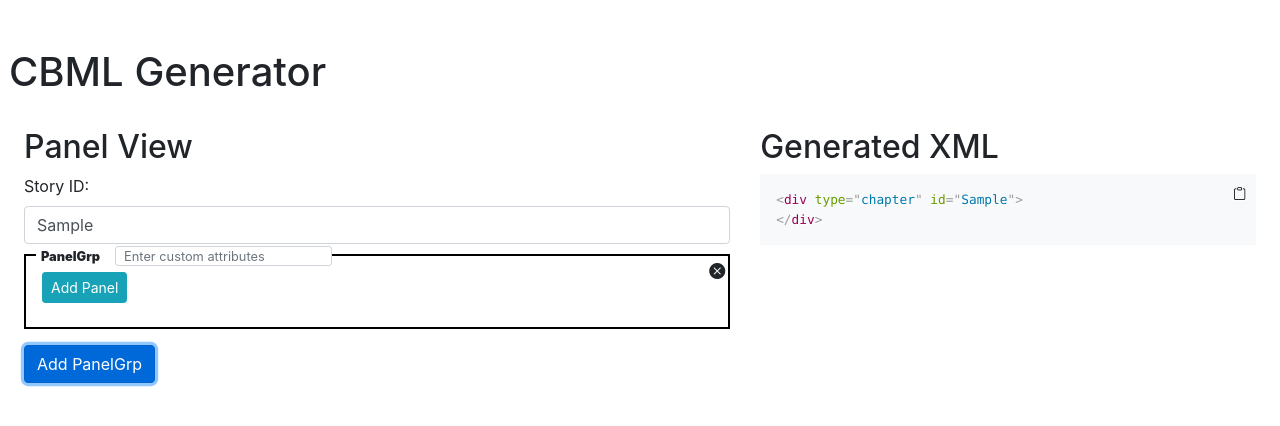
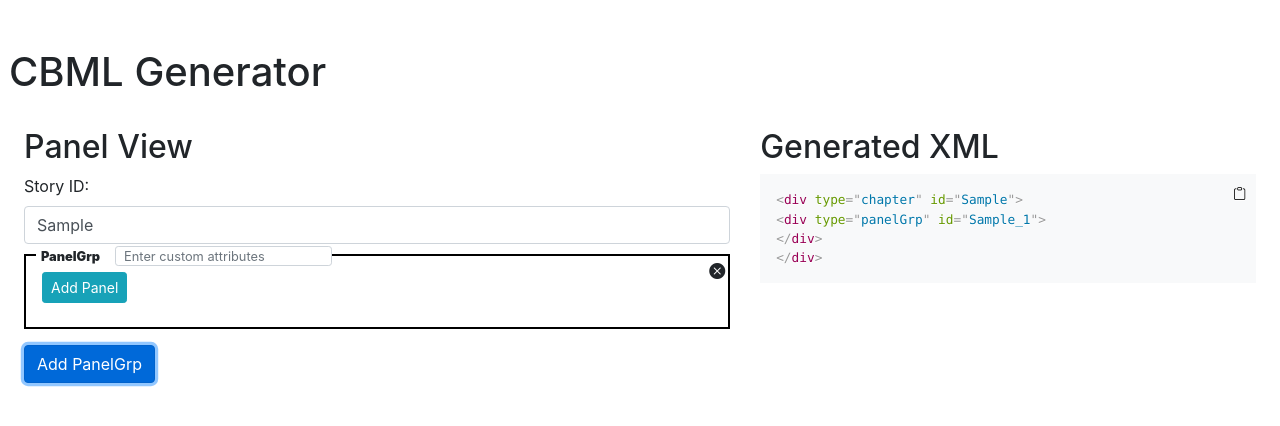
Before and after one commit to chaaklau/cbml-gen, a plain HTML site: page index.html in a window 1280 px wide. Both pictures are taken after typing "Sample" into the empty fields and a click on the button "Add PanelGrp". Drawn offline with nearby package versions, Linux system fonts and the light colour scheme.

Commit message:
Fix GenerateXML for PanelGrp

```diff
--- a/index.html
+++ b/index.html
@@ -139,6 +139,7 @@
                 <button class="btn btn-info btn-sm mb-2" onclick="addPanel('${panelGrp.id}')">Add Panel</button>
             `;
             panelGrpContainer.appendChild(panelGrp);
+            generateXML();
         }
 
         function removePanelGrp(panelGrpId) {
```
